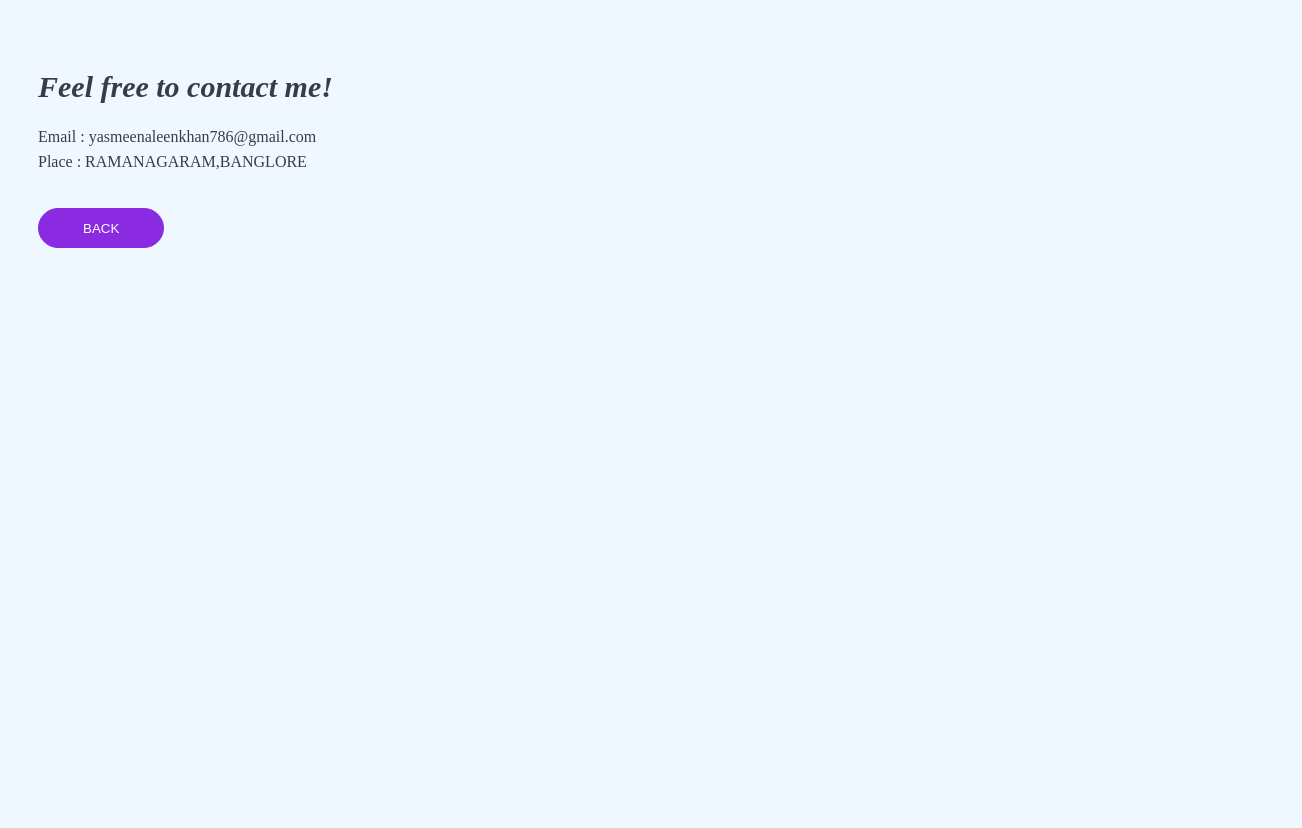
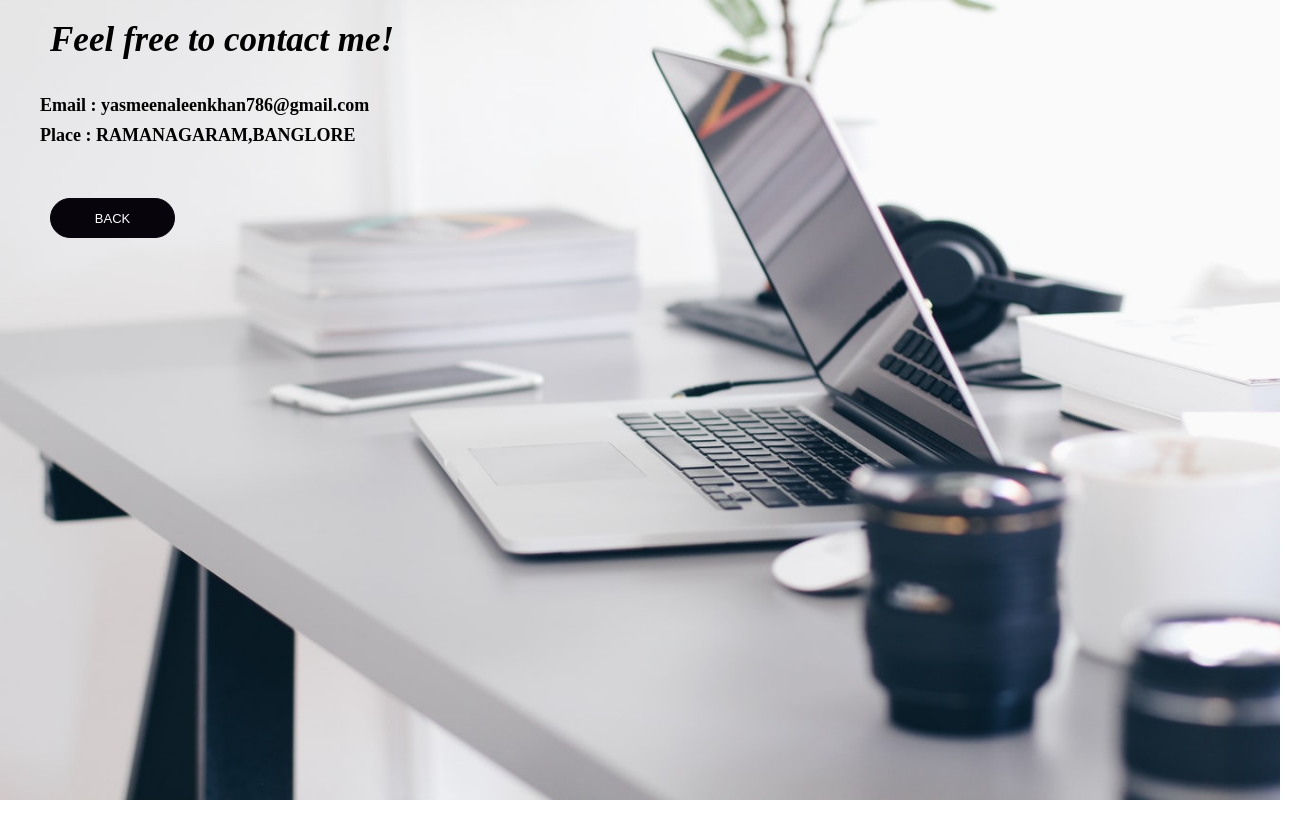
Before and after one commit to Yasmeen1999/yasmeen1999.github.io, a plain HTML site: page contact.html in a window 1280 px wide. Shown: the whole page, 1302 px wide, since content can reach past the window. After the commit the page ends 800 px from the top, so only its background shows below. Drawn offline with Linux system fonts and the light colour scheme.

Commit message:
updated my portfolio

```diff
--- /dev/null
+++ b/about.css
@@ -0,0 +1,63 @@
+*{
+    margin: 0;
+    padding: 0;
+    box-sizing: border-box;
+}
+body{
+    background-image: url(../images/bg.jpeg);
+    background-repeat: no-repeat;
+    background-size: 100% 100%;
+    height: 100%;
+}
+.about{
+    padding: 30px;
+    line-height: 33px;
+    color: black;
+    font-weight: bold
+ }
+.button{
+    margin: 20px;
+    width: 80px;
+   height: 5vh;
+   color:white;
+   font-size: 13px;
+   background-color:  rgb(9, 5, 12);
+   border-radius: 20px;
+   border: 1px solid  rgb(6, 4, 7);
+
+}
+.about h1{
+    font-size: 30px;
+    padding-bottom: 20px;
+    font-weight: bold;
+}
+.about h2{
+    font-size: 30px;
+    padding-bottom: 20px;
+    padding-top: 20px;
+}
+.about p{
+   font-size: 17px;
+   font-weight: bold;
+}
+.button:hover{
+    opacity: 1;
+    box-shadow: 0 10px 50px rgb(13, 17, 26);
+}
+
+@media( min-width:1040px){
+.button{
+    margin: 20px;
+    width: 10%;
+    height: 5vh;
+    color:white;
+    background-color: rgb(6, 3, 8);
+    border-radius: 20px;
+    border: 1px solid  rgb(6, 4, 8);
+
+ }
+ .button:hover{
+     opacity: 1;
+     box-shadow: 0 10px 50px rgb(4, 5, 8);
+ }
+}
--- /dev/null
+++ b/contact.css
@@ -0,0 +1,64 @@
+*{
+    margin: 0;
+    padding: 0;
+    box-sizing: border-box;
+}
+body{
+    background: url(../images/bg.jpeg);
+    background-repeat: no-repeat;
+    background-size: 100% 100%;
+   height: 100vh;
+
+}
+.contact{
+    padding-left: 30px;
+    /* width: 100%;
+    height: 100vh; */
+ }
+
+.contact  h1{
+    padding:20px;
+    color:black;
+    font-size: 35px;
+    font-weight: bold;
+
+ }
+  .contact p{
+    padding: 10px;
+     line-height: 30px;
+     color: black;
+     font-size: 18px;
+     font-weight: bold;
+ }
+
+ .button{
+     margin: 20px;
+     width: 80px;
+     height: 5vh;
+     color: white;
+     font-size: 13px;
+     background-color: rgb(7, 4, 10);
+     border-radius: 20px;
+     border: 1px solid  rgb(4, 2, 5);
+     }
+
+     .button:hover{
+        opacity: 1;
+        box-shadow: 0 10px 50px rgb(7, 11, 19);
+    }
+
+    @media( min-width:1040px){
+        .button{
+            margin: 20px;
+        width: 10%;
+        height: 5vh;
+        color: white;
+        background-color:  rgb(8, 4, 12);
+        border-radius: 20px;
+        border: 1px solid  rgb(9, 5, 14);
+    }
+     .button:hover{
+        opacity: 1;
+        box-shadow: 0 10px 50px rgb(7, 10, 17);
+    }
+}
--- a/contact.html
+++ b/contact.html
@@ -4,8 +4,8 @@
     <meta charset="UTF-8">
     <meta name="viewport" content="width=device-width, initial-scale=1.0">
     <meta http-equiv="X-UA-Compatible" content="ie=edge">
-    <link rel="stylesheet" href="css/main.css">
-    <title>Document</title>
+    <link rel="stylesheet" href="contact.css">
+    <title>contact</title>
 </head>
 <body>
 
@@ -13,14 +13,8 @@
         <h1><i>Feel free to contact me! </i></h1>
       <p> Email :     yasmeenaleenkhan786@gmail.com <br>
             Place :    RAMANAGARAM,BANGLORE </p> <br>
-
-
-            <a href="../index.html"> <button  class="button3" >BACK  </button>
-            </a>
-
-
-
-    </div>
+     <a href="../index.html"> <button  class="button" >BACK  </button> </a>
+     </div>
 
 </body>
 </html>
--- a/css/main.css
+++ b/css/main.css
@@ -1,11 +1,17 @@
-body{
+
+/* *{
+    margin: 0;
+    padding: 0;
+    box-sizing: border-box;
+} */
+    body{
 background-color: aliceblue;
 
 }
 
-.content{
+ .content{
     grid-area: content;
-    background: url('images/bgimg.jpg');
+
 }
 .sidebar{
     grid-area: sidebar;
@@ -119,81 +125,6 @@ nav li a:hover{
     font-size: 25px;
     align-items: center;
 }
- /*contact page*/
- .contact{
-    padding-left: 30px;
-    width: 100%;
-    height: 100vh;
-    background-color: aliceblue;
-
-}
-
-.contact  h1{
-    padding-top:50px;
-    color:#373d46;
-    font-size: 30px;
-
- }
- .contact p{
-
-     padding-top: 0px;
-     line-height: 25px;
-     color: #373d46;
- }
- .button3{
-     width: 30%;
-     height: 5vh;
-     color: white;
-     background-color: blueviolet;
-     border-radius: 20px;
-     border: 1px solid blueviolet;
-
- }
- /*skills*/
- .skills{
-     padding: 30px;
-     line-height: 30px;
-     color: #373d46;
-     background-color: aliceblue;
- }
- .button2{
-    width: 30%;
-    height: 5vh;
-    color: white;
-    background-color: blueviolet;
-    border-radius: 20px;
-    border: 1px solid blueviolet;
-}
-.skills h1{
-    font-size: 25px;
-
-}
-.skills p{
-    font-size: 14px;
-}
-/*ABOUT*/
-.about{
-    padding: 30px;
-    line-height: 30px;
-    color: #373d46;
-    background-color: aliceblue;
-
-}
-.button1{
-   width: 30%;
-   height: 5vh;
-   color: white;
-   background-color: blueviolet;
-   border-radius: 20px;
-   border: 1px solid blueviolet;
-
-}
-.about h1{
-    font-size: 30px;
-}
-.about p{
-   font-size: 17px;
-}
 
 @media( min-width:1040px) {
     .container{
@@ -240,31 +171,5 @@ nav li a:hover{
         margin: 0 auto;
         padding: 2em 0;
 
+     }
     }
-    .button3{
-        width: 10%;
-        height: 5vh;
-        color: white;
-        background-color: blueviolet;
-        border-radius: 20px;
-        border: 1px solid blueviolet;
-
-     }
-     .button2{
-        width: 10%;
-        height: 5vh;
-        color: white;
-        background-color: blueviolet;
-        border-radius: 20px;
-        border: 1px solid blueviolet;
-
-     }
-     .button1{
-        width: 10%;
-        height: 5vh;
-        color: white;
-        background-color: blueviolet;
-        border-radius: 20px;
-        border: 1px solid blueviolet;
-
-     }
--- /dev/null
+++ b/skills.css
@@ -0,0 +1,56 @@
+*{
+    margin: 0;
+    padding: 0;
+    box-sizing: border-box;
+}
+body{
+    background-image: url(../images/bg.jpeg);
+    background-repeat: no-repeat;
+    background-size: 100% 100%;
+   height: 100vh;
+}
+  .skills{
+    padding: 30px;
+    line-height: 33px;
+    color:black;
+}
+
+ .button{
+    margin: 20px;
+    width: 80px;
+    height: 5vh;
+    color: white;
+    font-size: 13px;
+    background-color: rgb(2, 1, 3);
+    border-radius: 20px;
+    border: 1px solid rgb(2, 1, 3);
+}
+.skills h1{
+    font-size: 40px;
+    padding: 20px;
+
+}
+.skills h3{
+    font-size: 20px;
+    padding: 20px;
+}
+.button:hover{
+    opacity: 1;
+        box-shadow: 0 10px 50px rgb(160, 170, 192);
+    }
+    @media( min-width:1040px){
+        .button{
+            margin: 20px;
+            width: 10%;
+            height: 5vh;
+            color: white;
+            background-color:  rgb(2, 1, 3);
+            border-radius: 20px;
+            border: 1px solid  rgb(2, 1, 3);
+
+         }
+         .button:hover{
+            opacity: 1;
+            box-shadow: 0 10px 50px rgb(153, 162, 180);
+        }
+    }
```
Also changed, not shown: about.html (+8 -7 lines), index.html (+3 -2 lines), skills.html (+7 -6 lines), images/bg.jpeg (added), images/bgimg1.jpg (deleted), images/bgimg2.jpg (deleted), images/bgimg4.jpg (deleted).
